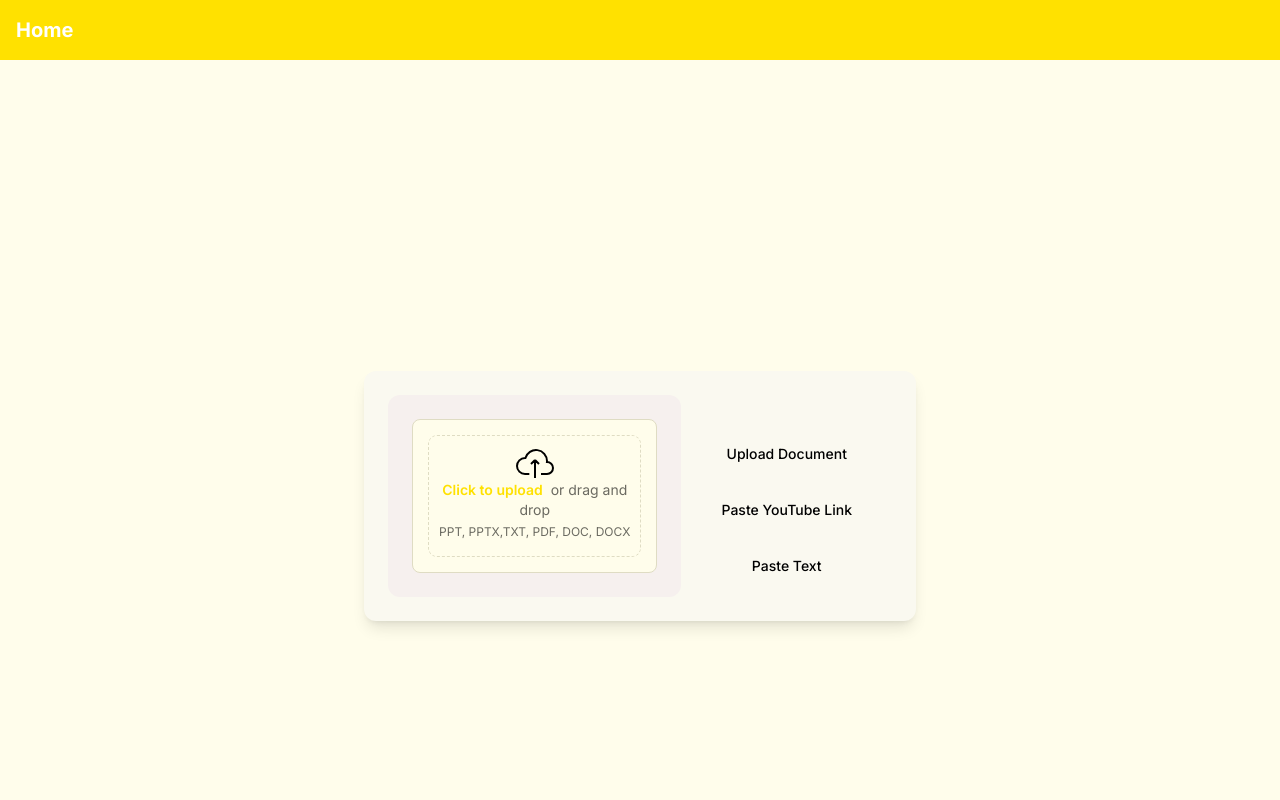
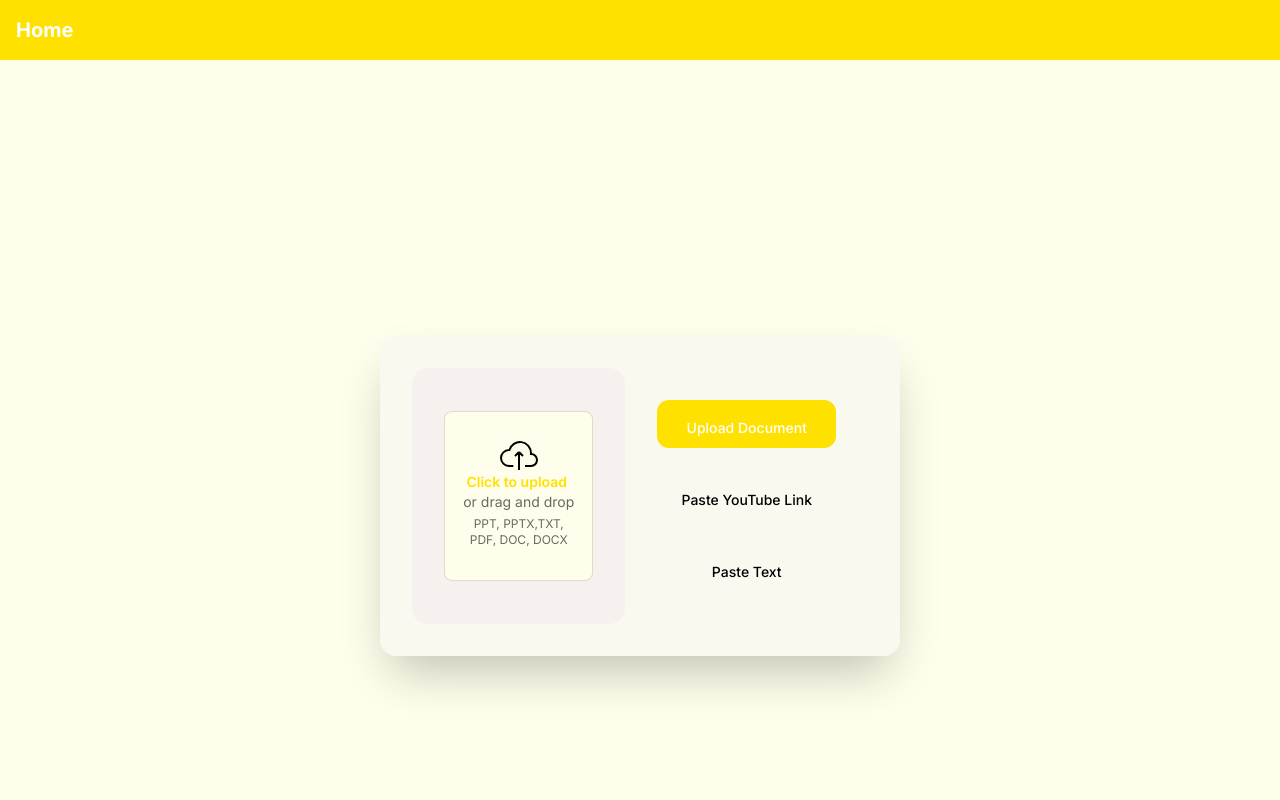
Before and after one commit to citruscai/feel-in-notes, a Next.js app: page / in a window 1280 px wide. Shown: the top 800 px of the page. Built offline with nearby package versions, Linux system fonts and the light colour scheme; what @react-pdf/renderer would draw is missing.

Commit message:
fix: change styling changes with notes upload box

```diff
--- a/components/notes/CreateWorksheetForm/UploadNotesPage/NotesUploadBox.tsx
+++ b/components/notes/CreateWorksheetForm/UploadNotesPage/NotesUploadBox.tsx
@@ -88,7 +88,7 @@ const NotesUploadBox: React.FC<NotesUploadBoxProps> = ({ onUploadSuccess }) => {
         dropzoneOptions={dropZoneConfig}
         className="relative bg-background rounded-lg p-4 border border-border theme-custom"
       >
-        <FileInput className="outline-dashed outline-1 outline-border text-foreground">
+        <FileInput className=" outline-1 outline-border text-foreground">
           <div className="flex items-center justify-center flex-col pt-3 pb-4 w-full">
             <img src="/file-upload-icon.svg" alt="File upload icon" width={40} height={32} />
             <p className="mb-1 text-sm text-muted-foreground">
--- a/components/notes/CreateWorksheetForm/UploadNotesPage/UploadNotesStep.tsx
+++ b/components/notes/CreateWorksheetForm/UploadNotesPage/UploadNotesStep.tsx
@@ -6,7 +6,6 @@ import { Button } from "@/components/ui/button";
 import IconUpload from '@/components/ui/icons/IconUpload';
 import IconPaste from '@/components/ui/icons/IconPaste';
 import IconYoutube from '@/components/ui/icons/IconYoutube';
-
 
 interface UploadNotesStepProps {
   next: () => void;
@@ -29,36 +28,36 @@ const UploadNotesStep: React.FC<UploadNotesStepProps> = ({ next }) => {
 
   return (
     <div className="flex h-screen w-full items-center justify-center bg-background">
-      <div className="mx-4 flex w-full max-w-4xl flex-col rounded-xl bg-card p-6 shadow-lg md:flex-row">
-        <div className="relative flex flex-1 flex-col items-center justify-center gap-4 rounded-xl bg-muted p-6 text-center">
+      <div className="mx-8 flex w-full max-w-5xl flex-col rounded-2xl bg-card p-8 shadow-2xl md:flex-row">
+        <div className="relative flex flex-1 flex-col items-center justify-center gap-6 rounded-2xl bg-muted p-8 text-center">
           {activeTab === 'upload' && <NotesUploadBox onUploadSuccess={handleUploadSuccess} />}
           {activeTab === 'youtube' && <YoutubeLink onLinkSubmit={handleLinkSubmit} />}
           {activeTab === 'text' && <TextPaste onTextSubmit={handleTextSubmit} />}
         </div>
-        <div className="flex flex-col items-center justify-center gap-4 p-6">
+        <div className="flex flex-col items-center justify-center gap-6 p-8">
           <Button
-            variant={activeTab === 'upload' ? 'primary' : 'ghost'}
+            variant={activeTab === 'upload' ? 'default' : 'ghost'}
             onClick={() => setActiveTab('upload')}
-            className="flex w-full flex-col items-center gap-2 rounded-xl p-4 hover:bg-muted"
+            className="flex w-full flex-col items-center justify-center gap-2 rounded-xl p-6 hover:bg-muted"
           >
-            <IconUpload className="h-8 w-8" />
-            <span>Upload Document</span>
+            <IconUpload className="h-10 w-10" />
+            Upload Document
           </Button>
           <Button
-            variant={activeTab === 'youtube' ? 'primary' : 'ghost'}
+            variant={activeTab === 'youtube' ? 'default' : 'ghost'}
             onClick={() => setActiveTab('youtube')}
-            className="flex w-full flex-col items-center gap-2 rounded-xl p-4 hover:bg-muted"
+            className="flex w-full flex-col items-center justify-center gap-2 rounded-xl p-6 hover:bg-muted"
           >
-            <IconYoutube className="h-8 w-8" />
-            <span>Paste YouTube Link</span>
+            <IconYoutube className="h-10 w-10" />
+            Paste YouTube Link
           </Button>
           <Button
-            variant={activeTab === 'text' ? 'primary' : 'ghost'}
+            variant={activeTab === 'text' ? 'default' : 'ghost'}
             onClick={() => setActiveTab('text')}
-            className="flex w-full flex-col items-center gap-2 rounded-xl p-4 hover:bg-muted"
+            className="flex w-full flex-col items-center justify-center gap-2 rounded-xl p-6 hover:bg-muted"
           >
-            <IconPaste className="h-8 w-8" />
-            <span>Paste Text</span>
+            <IconPaste className="h-10 w-10" />
+            Paste Text
           </Button>
         </div>
       </div>
```
